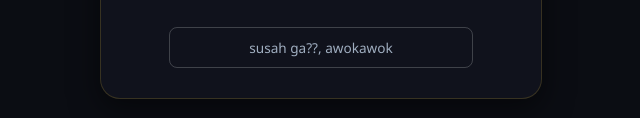
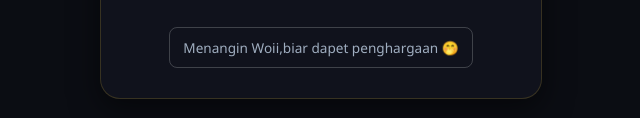
Before and after one commit to DimassDwiiorg/gabut, a website: page public/guess.html in a window 1280 px wide. Shown: the part 497-615 px from the top of the page, without its empty margins (319-959 px from the left). Drawn offline with Linux system fonts and the light colour scheme.

Commit message:
Update guess.html

```diff
--- a/public/guess.html
+++ b/public/guess.html
@@ -192,7 +192,7 @@
         <!-- Tombol Bawah -->
         <div class="action-container">
             <button onclick="resetGame()" id="reset-btn" class="btn-link btn-reset">Main Lagi 🔄</button>
-            <a href="#" class="btn-link btn-back">susah ga??, awokawok</a>
+            <a href="#" class="btn-link btn-back">Menangin Woii,biar dapet penghargaan 🤭</a>
         </div>
     </div>
 
```
